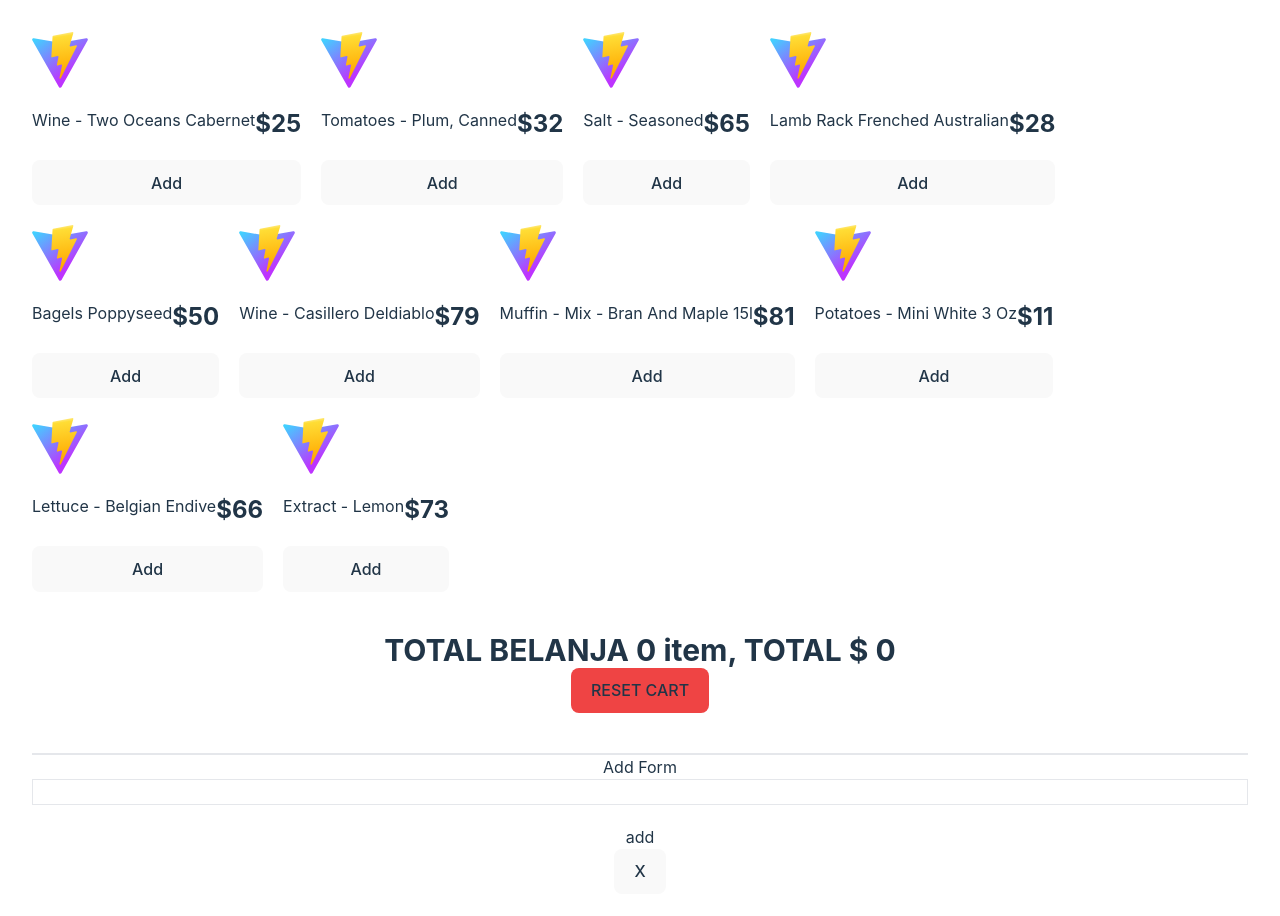
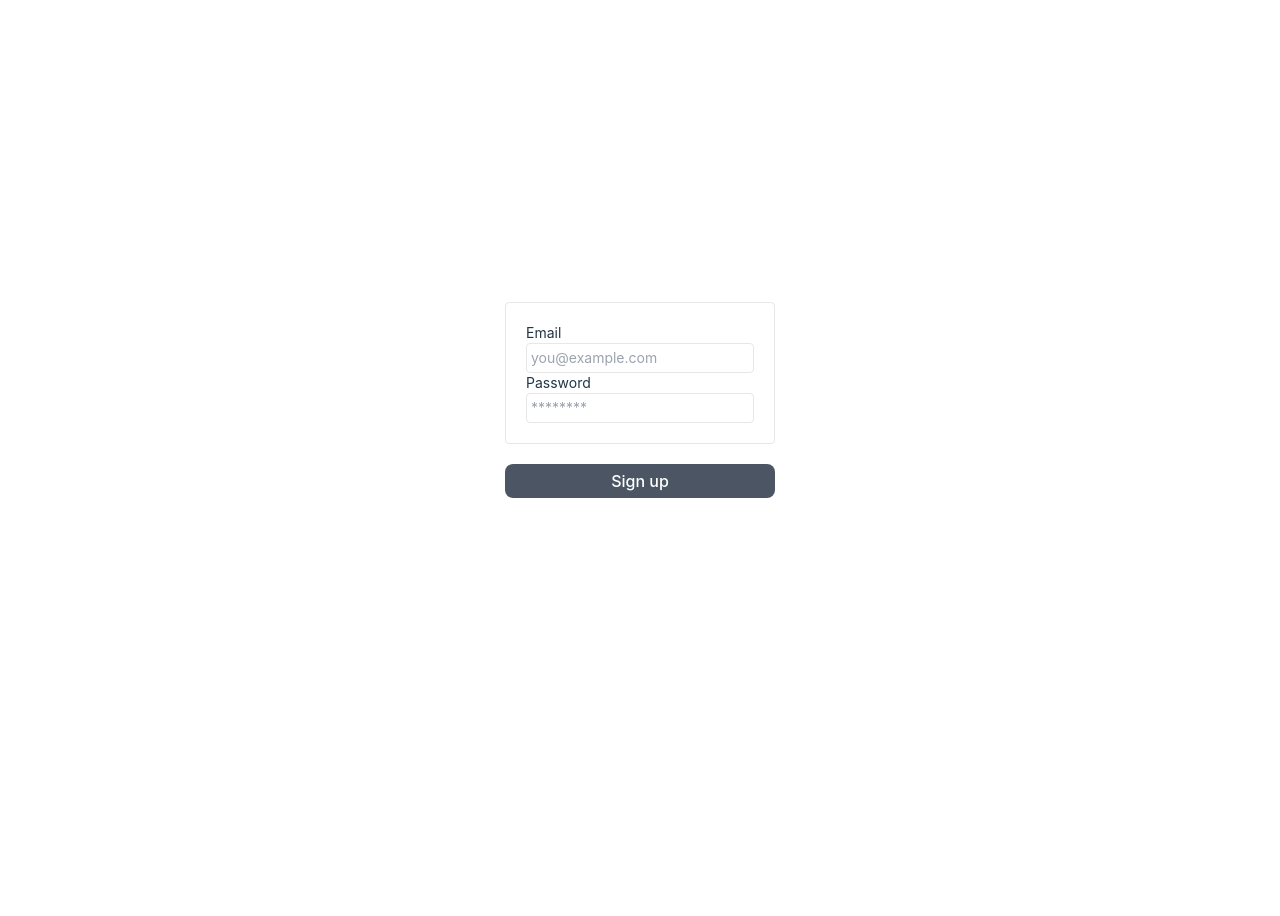
Before and after one commit to rizeenf/learnstuff, a React (Vite) app: page / in a window 1280 px wide. Shown: the top 916 px of the page. After the commit the page ends 800 px from the top, so only its background shows below. Built offline with nearby package versions, Linux system fonts and the light colour scheme; the HTML template or start-up script is replaced by a standard one.

Commit message:
learn react-hook-form zod resolvers

```diff
--- a/package.json
+++ b/package.json
@@ -10,11 +10,14 @@
     "preview": "vite preview"
   },
   "dependencies": {
+    "@hookform/resolvers": "^3.3.4",
     "@reduxjs/toolkit": "^1.9.7",
     "axios": "^1.5.0",
     "react": "^18.2.0",
     "react-dom": "^18.2.0",
-    "react-redux": "^8.1.3"
+    "react-hook-form": "^7.49.3",
+    "react-redux": "^8.1.3",
+    "zod": "^3.22.4"
   },
   "devDependencies": {
     "@types/react": "^18.2.14",
--- a/src/App.jsx
+++ b/src/App.jsx
@@ -1,13 +1,15 @@
 import { Provider } from "react-redux";
 import Redux from "./LEARN REDUX/Redux";
 import { store } from "./LEARN REDUX/store";
+import Form from "./Typescript/Form";
 
 const App = () => {
   return (
     <div>
-      <Provider store={store}>
+      {/* <Provider store={store}>
         <Redux />
-      </Provider>
+      </Provider> */}
+      <Form />
     </div>
   );
 };
--- /dev/null
+++ b/src/Typescript/Form.tsx
@@ -0,0 +1,58 @@
+import React from "react";
+import { useForm } from "react-hook-form";
+import { zodResolver } from "@hookform/resolvers/zod";
+import { z } from "zod";
+
+const Form = () => {
+  const AuthSchemaValidators = z.object({
+    email: z.string().email(),
+    password: z
+      .string()
+      .min(8, { message: "Password must be at least 8 chars" }),
+  });
+
+  type TAuthSchemaValidators = z.infer<typeof AuthSchemaValidators>;
+
+  const {
+    register,
+    handleSubmit,
+    formState: { errors },
+  } = useForm<TAuthSchemaValidators>({
+    resolver: zodResolver(AuthSchemaValidators),
+  });
+
+  const onSubmit = ({ email, password }: TAuthSchemaValidators) => {
+    console.log({ email, password });
+  };
+
+  return (
+    <div>
+      <form onSubmit={handleSubmit(onSubmit)}>
+        <div className="flex flex-col p-5 border rounded">
+          <div className="text-sm flex flex-col items-start">
+            <label htmlFor="email">Email</label>
+            <input
+              type="email"
+              className="border rounded p-1 "
+              placeholder="you@example.com"
+              {...register("email")}
+            />
+          </div>
+          <div className="text-sm flex flex-col items-start">
+            <label htmlFor="password">Password</label>
+            <input
+              type="password"
+              className="border rounded p-1"
+              placeholder="********"
+              min={8}
+              {...register("password")}
+            />
+          </div>
+        </div>
+        <button className="bg-gray-600 text-white py-1">Sign up</button>
+      </form>
+    </div>
+  );
+};
+
+export default Form;
```
Also changed, not shown: 1 other file (tests, documents, lock files or other folders).
